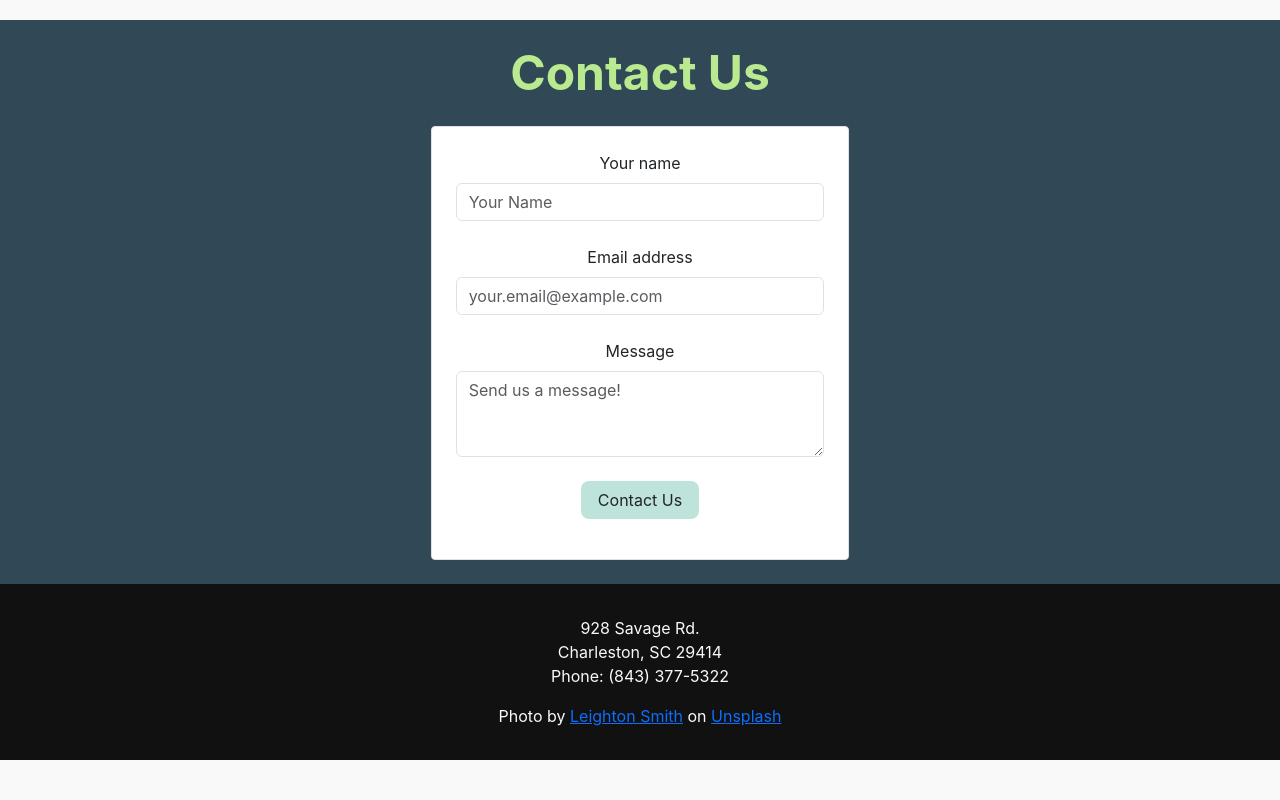
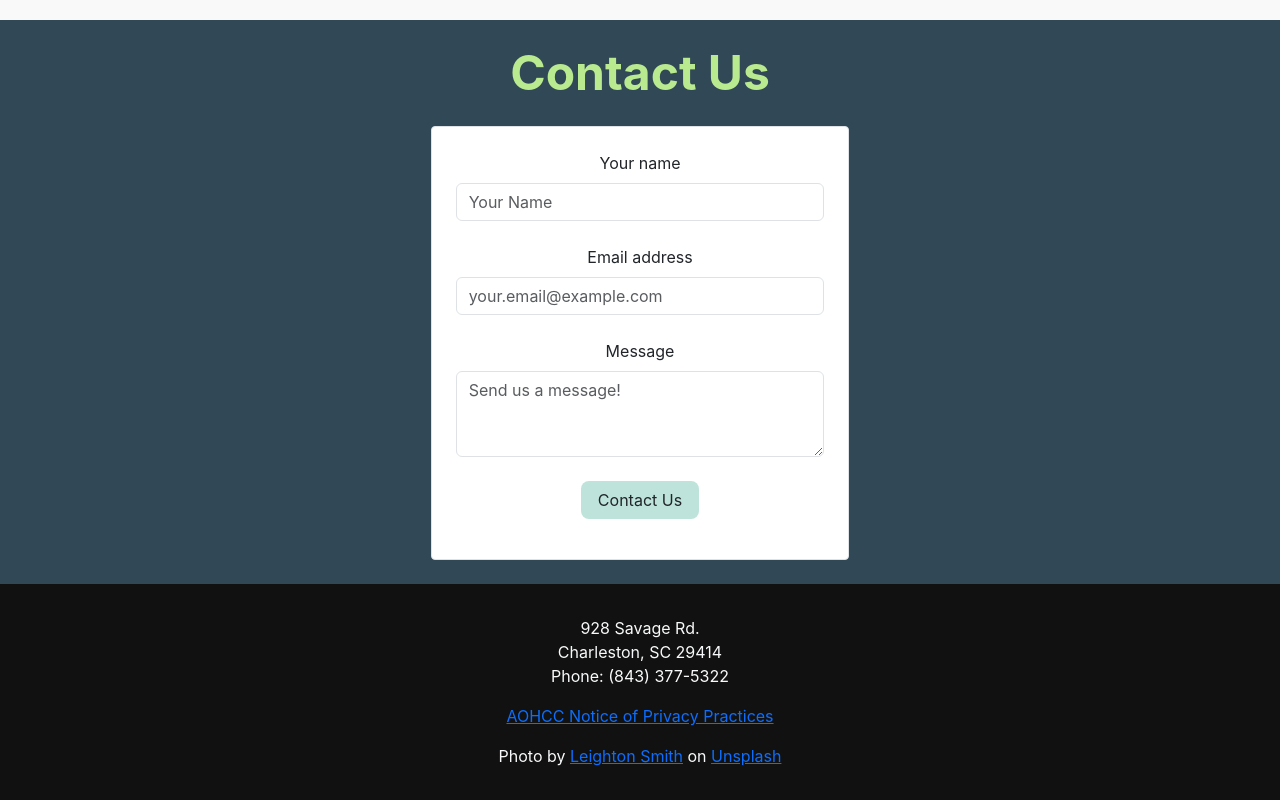
Before and after one commit to aohcc/aohcc, a React (Create React App) app: page / in a window 1280 px wide. Shown: the part 2400-3200 px from the top of the page. Before the commit the page ends 3160 px from the top, so only its background shows below. Built offline with nearby package versions, Linux system fonts and the light colour scheme.

Commit message:
Added NPP to footer.

```diff
--- a/src/components/footer.jsx
+++ b/src/components/footer.jsx
@@ -1,8 +1,11 @@
+import npp from '../files/aohcc_notice_of_privacy_practices_v2.pdf'
+
 export default function Footer() {
   return (
   <>
     <footer className="footer-color d-flex flex-column justify-content-center p-3">
         <p className="text-center text-light mt-3">928 Savage Rd.<br/>Charleston, SC 29414<br/>Phone: (843) 377-5322</p>
+        <p><a href={npp} target="_blank">AOHCC Notice of Privacy Practices</a></p>
         <p className="text-center text-light">Photo by <a href="https://unsplash.com/@pioneermedia?utm_source=unsplash&utm_medium=referral&utm_content=creditCopyText">Leighton Smith</a> on <a href="https://unsplash.com/photos/NPxkSK-makg?utm_source=unsplash&utm_medium=referral&utm_content=creditCopyText">Unsplash</a>
   </p>
     </footer>
```
Also changed, not shown: 1 other file (tests, documents, lock files or other folders).
